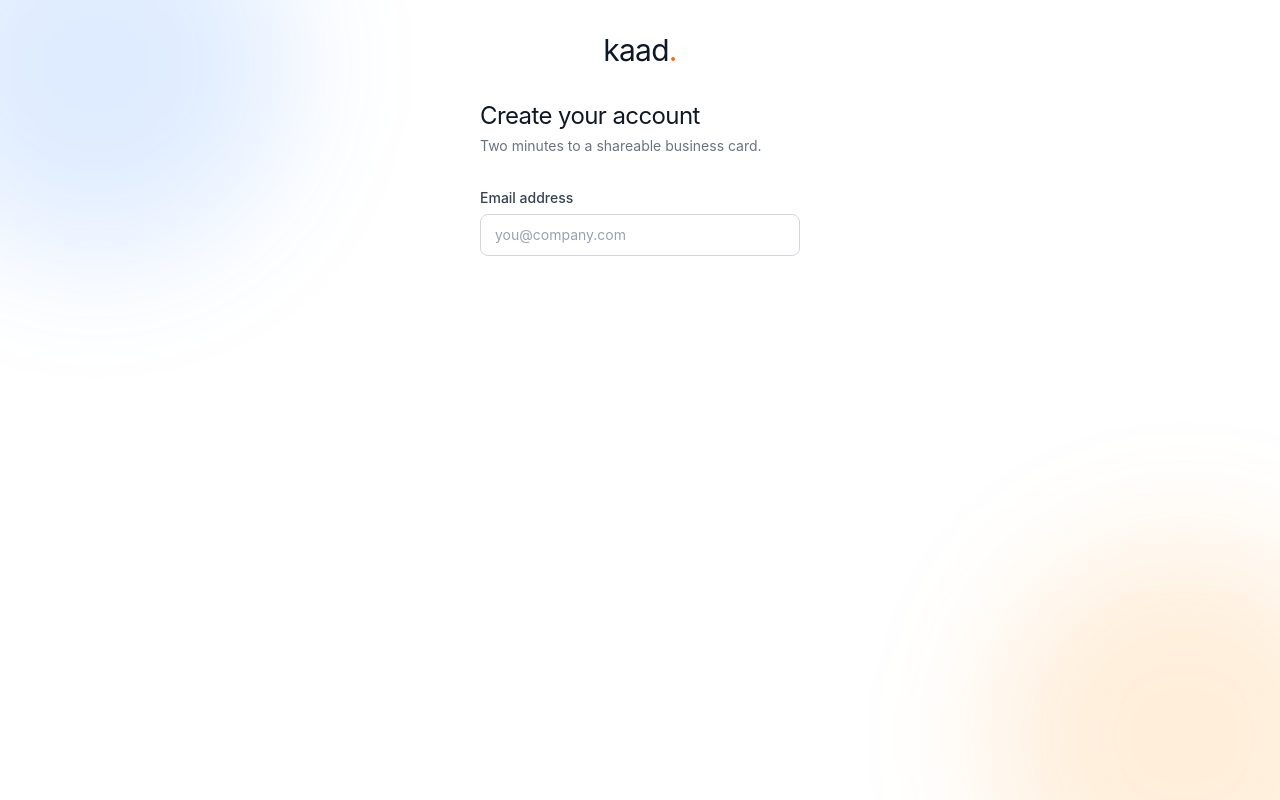
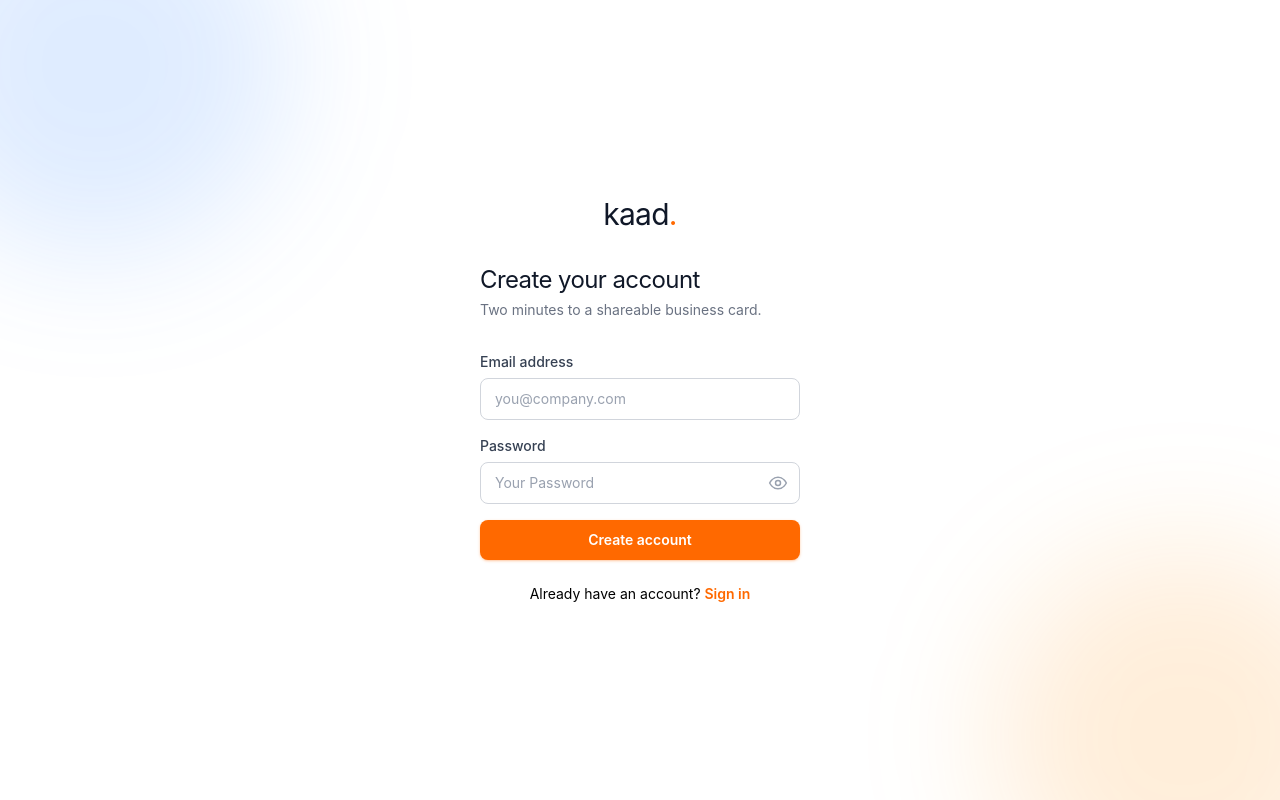
Before and after one commit to ToluwaDavid/kaad-web, an Angular app: page /register in a window 1280 px wide. Built offline with nearby package versions, Linux system fonts and the light colour scheme.

Commit message:
Login and Register UI cleanups

```diff
--- a/src/app/features/login/login.html
+++ b/src/app/features/login/login.html
@@ -1,62 +1,95 @@
 <!-- Soft brand glow background (blue + warm orange tints) -->
 <main class="relative min-h-screen flex items-center justify-center overflow-hidden bg-white px-4">
   <!-- two blurred color blobs behind everything -->
-  <div class="pointer-events-none absolute -top-32 -left-24 h-96 w-96 rounded-full bg-blue-500/15 blur-3xl"></div>
-  <div class="pointer-events-none absolute -bottom-32 -right-24 h-96 w-96 rounded-full bg-orange-400/15 blur-3xl"></div>
+  <div
+    class="pointer-events-none absolute -top-32 -left-24 h-96 w-96 rounded-full bg-blue-500/15 blur-3xl"
+  ></div>
+  <div
+    class="pointer-events-none absolute -bottom-32 -right-24 h-96 w-96 rounded-full bg-orange-400/15 blur-3xl"
+  ></div>
 
   <!-- The card -->
-  <div class="relative z-10 w-full max-w-sm  p-8">
-
+  <div class="relative z-10 w-full max-w-sm p-8">
     <!-- Brand -->
     <div class="mb-8 text-center">
-      <span class="text-3xl font-extrabold tracking-tight text-gray-900">kaad<span class="text-orange-500">.</span></span>
+      <span class="text-3xl tracking-tight text-gray-900"
+        >kaad<span class="text-orange-500">.</span></span
+      >
     </div>
 
-    <h1 class="text-xl font-semibold tracking-tight text-gray-900">Welcome back</h1>
-    <p class="mt-1 text-sm text-gray-500  ">Sign in to your verified card.</p>
+    <h1 class="text-2xl tracking-tight text-gray-900">Welcome back</h1>
+    <p class="mt-1 text-sm text-gray-500">Sign in to your verified card.</p>
 
     <form (submit)="onSubmit(); $event.preventDefault()" class="mt-8 space-y-4">
-
       <!-- Email -->
       <div>
-        <label for="email" class="block text-sm font-medium text-gray-700 mb-1.5">Email address</label>
+        <label for="email" class="block text-sm font-medium text-gray-700 mb-1.5"
+          >Email address</label
+        >
         <input
-          id="email" type="email"
-          [value]="email()" (input)="email.set($any($event.target).value)"
+          id="email"
+          type="email"
+          [value]="email()"
+          (input)="email.set($any($event.target).value)"
           placeholder="you@company.com"
-          class="w-full rounded-lg border border-gray-300 px-3.5 py-2.5 text-sm text-gray-900
-                 placeholder-gray-400 focus:outline-none focus:border-blue-600
-                 focus:ring-2 focus:ring-blue-600/15 transition" />
+          class="w-full rounded-lg border border-gray-300 px-3.5 py-2.5 text-sm text-gray-900 placeholder-gray-400 focus:outline-none focus:border-blue-600 focus:ring-2 focus:ring-blue-600/15 transition"
+        />
       </div>
 
       <!-- Password with show/hide toggle -->
       <div>
-        <label for="password" class="block text-sm font-medium text-gray-700 mb-1.5">Password</label>
+        <label for="password" class="block text-sm font-medium text-gray-700 mb-1.5"
+          >Password</label
+        >
         <div class="relative">
           <input
             id="password"
             [type]="showPassword() ? 'text' : 'password'"
-            [value]="password()" (input)="password.set($any($event.target).value)"
+            [value]="password()"
+            (input)="password.set($any($event.target).value)"
             placeholder="Your password"
-            class="w-full rounded-lg border border-gray-300 px-3.5 py-2.5 pr-11 text-sm text-gray-900
-                   placeholder-gray-400 focus:outline-none focus:border-blue-600
-                   focus:ring-2 focus:ring-blue-600/15 transition" />
+            class="w-full rounded-lg border border-gray-300 px-3.5 py-2.5 pr-11 text-sm text-gray-900 placeholder-gray-400 focus:outline-none focus:border-blue-600 focus:ring-2 focus:ring-blue-600/15 transition"
+          />
           <!-- eye toggle button -->
-          <button type="button" (click)="togglePassword()"
-            class="absolute inset-y-0 right-0 flex items-center pr-3 text-gray-400 hover:text-gray-600 transition">
+          <button
+            type="button"
+            (click)="togglePassword()"
+            class="absolute inset-y-0 right-0 flex items-center pr-3 text-gray-400 hover:text-gray-600 transition"
+          >
             @if (showPassword()) {
-              <svg class="h-5 w-5" fill="none" stroke="currentColor" stroke-width="1.8" viewBox="0 0 24 24"><path d="M3 3l18 18M10.6 10.6a2 2 0 002.8 2.8M9.9 4.2A9.8 9.8 0 0112 4c5 0 9 4 9 8a9.7 9.7 0 01-1.7 3M6.1 6.1A10.6 10.6 0 003 12c0 4 4 8 9 8a9.6 9.6 0 004-0.9" stroke-linecap="round"/></svg>
+              <svg
+                class="h-5 w-5"
+                fill="none"
+                stroke="currentColor"
+                stroke-width="1.8"
+                viewBox="0 0 24 24"
+              >
+                <path
+                  d="M3 3l18 18M10.6 10.6a2 2 0 002.8 2.8M9.9 4.2A9.8 9.8 0 0112 4c5 0 9 4 9 8a9.7 9.7 0 01-1.7 3M6.1 6.1A10.6 10.6 0 003 12c0 4 4 8 9 8a9.6 9.6 0 004-0.9"
+                  stroke-linecap="round"
+                />
+              </svg>
             } @else {
-              <svg class="h-5 w-5" fill="none" stroke="currentColor" stroke-width="1.8" viewBox="0 0 24 24"><path d="M2 12s3.5-7 10-7 10 7 10 7-3.5 7-10 7-10-7-10-7z" stroke-linecap="round"/><circle cx="12" cy="12" r="3"/></svg>
+              <svg
+                class="h-5 w-5"
+                fill="none"
+                stroke="currentColor"
+                stroke-width="1.8"
+                viewBox="0 0 24 24"
+              >
+                <path d="M2 12s3.5-7 10-7 10 7 10 7-3.5 7-10 7-10-7-10-7z" stroke-linecap="round" />
+                <circle cx="12" cy="12" r="3" />
+              </svg>
             }
           </button>
         </div>
       </div>
 
       <!-- Orange action button -->
-      <button type="submit"
-        class="w-full rounded-lg bg-orange-500 py-2.5 text-sm font-semibold text-white
-               hover:bg-orange-600 active:scale-[.99] shadow-sm shadow-orange-500/30 transition">
+      <button
+        type="submit"
+        class="w-full rounded-lg bg-orange-500 py-2.5 text-sm font-semibold text-white hover:bg-orange-600 active:scale-[.99] shadow-sm shadow-orange-500/30 transition"
+      >
         Sign in
       </button>
     </form>
@@ -67,7 +100,7 @@
 
     <p class="mt-6 text-center text-sm text-gray-500">
       New to Kaad?
-      <a href="#" class="font-semibold text-orange-500 hover:underline">Create an account</a>
+      <a routerLink="/register" class="font-semibold text-orange-500 hover:underline">Create an account</a>
     </p>
   </div>
 </main>
--- a/src/app/features/login/login.ts
+++ b/src/app/features/login/login.ts
@@ -1,9 +1,12 @@
 import { Component, inject, signal } from '@angular/core';
+import { RouterLink } from '@angular/router';
 import { Auth } from '../../core/services/auth';
 
 @Component({
   selector: 'app-login',
-  imports: [],
+
+  standalone: true,
+  imports: [RouterLink],
   templateUrl: './login.html',
   styleUrl: './login.scss',
 })
--- a/src/app/features/register/register.html
+++ b/src/app/features/register/register.html
@@ -1,10 +1,16 @@
-<main class="relative min-h-screen flex item-center justify-center overflow-hidden bg-white px-4">
-    <div class="pointer-events-non absolute -top-32 -left-24 h-96 w-96 rounded-full bg-blue-500/15 blur-3xl"></div>
-    <div class="pointer-events-none absolute -bottom-32 -right-24 h-96 w-96 rounded-full bg-orange-400/15 blur-3xl"></div>
+<main class="relative min-h-screen flex items-center justify-center overflow-hidden bg-white px-4">
+  <div
+    class="pointer-events-non absolute -top-32 -left-24 h-96 w-96 rounded-full bg-blue-500/15 blur-3xl"
+  ></div>
+  <div
+    class="pointer-events-none absolute -bottom-32 -right-24 h-96 w-96 rounded-full bg-orange-400/15 blur-3xl"
+  ></div>
 
   <div class="relative z-10 w-full max-w-sm p-8">
     <div class="mb-8 text-center">
-            <span class="text-3xl  tracking-tight text-gray-900" >kaad<span class="text-orange-500">.</span></span>
+      <span class="text-3xl tracking-tight text-gray-900"
+        >kaad<span class="text-orange-500">.</span></span
+      >
     </div>
 
     <h1 class="text-2xl tracking-tight text-gray-900">Create your account</h1>
@@ -13,9 +19,76 @@
     <form (submit)="onSubmit(); $event.preventDefault()" class="mt-8 space-y-4">
       <!-- Email -->
       <div>
-                <label for="email" class="block text-sm font-medium text-gray-700 mb-1.5">Email address</label>
-                <input id="email" type="email" placeholder="you@company.com" [value]="email()" (input)="email.set(($event.target).value)" class="w-full rounded-lg border border-gray-300 px-3.5 py-2.5 text-sm text-gray-900 placeholder-gray-400 focus:outline-none focus:outline-none focus:border-blue-600 focus:ring-blue-600/15 transition "  />
+        <label for="email" class="block text-sm font-medium text-gray-700 mb-1.5"
+          >Email address</label
+        >
+        <input
+          id="email"
+          type="email"
+          placeholder="you@company.com"
+          [value]="email()"
+          (input)="email.set($event.target.value)"
+          class="w-full rounded-lg border border-gray-300 px-3.5 py-2.5 text-sm text-gray-900 placeholder-gray-400 focus:outline-none focus:outline-none focus:border-blue-600 focus:ring-blue-600/15 transition"
+        />
       </div>
+      <!-- Password with show/hide toggle -->
+      <div>
+        <label for="password" class="block text-sm font-medium text-gray-700 mb-1.5"
+          >Password</label
+        >
+        <div class="relative">
+            <input
+          id="password"
+          [type]="showPassword() ? 'text' : 'password'"
+          placeholder="Your Password"
+          [value]="password()"
+          (input)="password.set($event.target.value)"
+          class="w-full rounded-lg border border-gray-300 px-3.5 py-2.5 text-sm text-gray-900 placeholder-gray-400 focus:outline-none focus:outline-none focus:border-blue-600 focus:ring-blue-600/15 transition"
+        />
+        <button type="button" (click)="togglePassword()" class="absolute inset-y-0 right-0 flex items-center pr-3 text-gray-400 hover:text-grey-600 transition">
+          @if (showPassword()) {
+            <svg
+              class="h-5 w-5"
+              fill="none"
+              stroke="currentColor"
+              stroke-width="1.8"
+              viewBox="0 0 24 24"
+            >
+              <path
+                d="M3 3l18 18M10.6 10.6a2 2 0 002.8 2.8M9.9 4.2A9.8 9.8 0 0112 4c5 0 9 4 9 8a9.7 9.7 0 01-1.7 3M6.1 6.1A10.6 10.6 0 003 12c0 4 4 8 9 8a9.6 9.6 0 004-0.9"
+                stroke-linecap="round"
+              />
+            </svg>
+          } @else {
+            <svg
+              class="h-5 w-5"
+              fill="none"
+              stroke="currentColor"
+              stroke-width="1.8"
+              viewBox="0 0 24 24"
+            >
+              <path d="M2 12s3.5-7 10-7 10 7 10 7-3.5 7-10 7-10-7-10-7z" stroke-linecap="round" />
+              <circle cx="12" cy="12" r="3" />
+            </svg>
+          }
+        </button>
+
+        </div>
+
+      </div>
+      <button type="submit" [disabled]="loading()"
+        class="w-full rounded-lg bg-orange-500 py-2.5 text-sm font-semibold text-white hover:bg-orange-600 active:scale-[.99] shadow-sm shadow-orange-500/30 transition"
+      >
+        Create account
+      </button>
     </form>
+
+    @if(message()){
+      <p class="mt-4 text-sm text-red-500">{{message()}}</p>
+    }
+    <p class="mt-6 text-center text-sm text-gra y-500">
+        Already have an account?
+        <a routerLink="/login" class="font-semibold text-orange-500 hover:underline">Sign in</a>
+    </p>
   </div>
 </main>
--- a/src/app/features/register/register.ts
+++ b/src/app/features/register/register.ts
@@ -1,16 +1,27 @@
 import { Component, signal } from '@angular/core';
+import { RouterLink } from '@angular/router';
 
 @Component({
   selector: 'app-register',
-  imports: [],
+  standalone: true,
+  imports: [RouterLink],
   templateUrl: './register.html',
   styleUrl: './register.scss',
 })
 export class Register {
   email = signal('');
   password = signal('');
+  showPassword = signal(false);
+  loading = signal(false);
+  message = signal('');
+
+  togglePassword(){
+    this.showPassword.set(!this.showPassword());
+  }
 
   onSubmit() {
+    this.loading.set(true);
+
     console.log('Registering with email:', this.email(), 'and password:', this.password());
   }
 }
```
Lines whose indentation alone changed are shown as unchanged.
